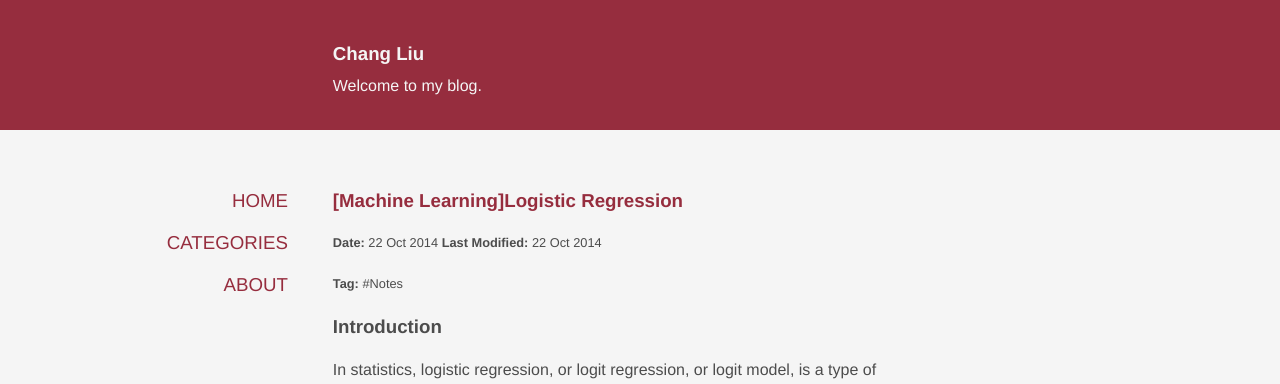
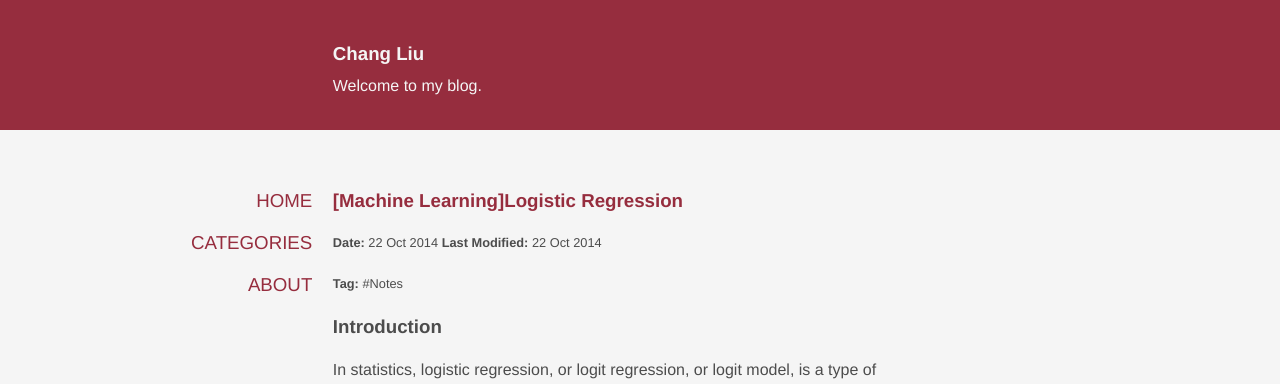
Before and after one commit to ChangLiuNJU/ChangLiuNJU.github.io, a Jekyll site: the page built from index.html, in a window 1280 px wide. Shown: the top 384 px of the page. Built offline with Jekyll 4.4.1, drawn with Linux system fonts in a browser that asks for light colours; nearby versions of some CDN libraries; formulas are drawn with MathJax 3.

```diff
--- a/css/main.css
+++ b/css/main.css
@@ -8,9 +8,7 @@
 }
 #navigation {
 	margin-top: 40px;
-	margin-left: 0;
-	margin-right: auto;
-	width: 160px;
+	width: 18%;
 	font-size: 1.17em;
 	float: left;
 	text-align: right;
```
